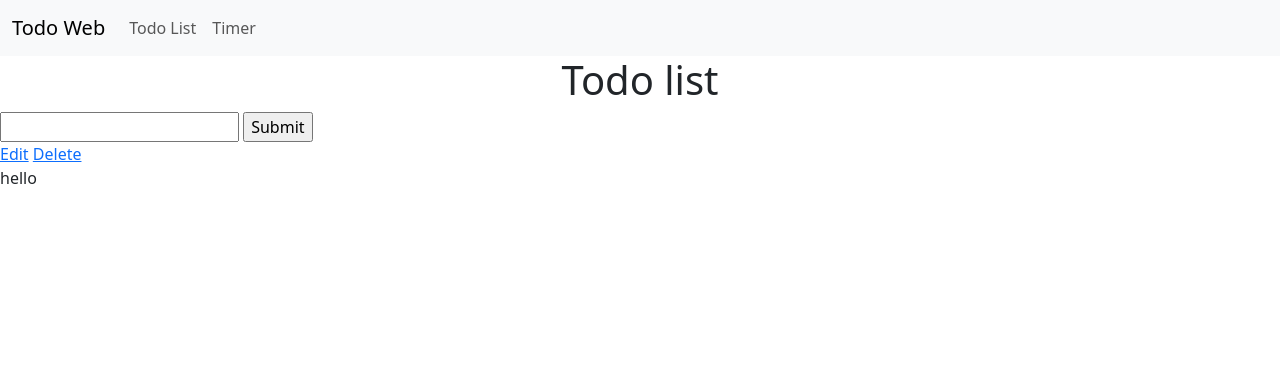
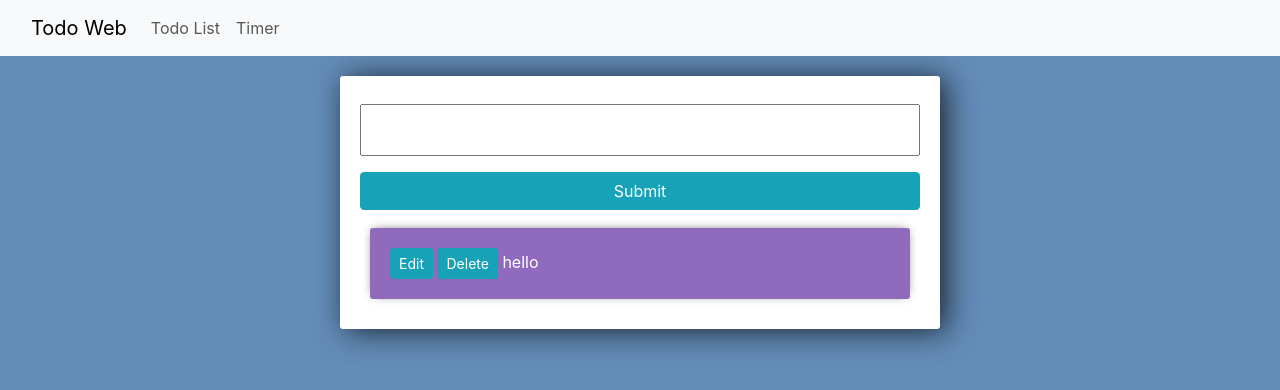
Before and after one commit to Arkimedij/todoapp, a Django app: page / in a window 1280 px wide. Shown: the top 390 px of the page. Run offline with Django 4.2, Linux system fonts and the light colour scheme; data comes from the database, SQL or seed files in the repository; both versions use the stored data as it was after the commit; some libraries are stand-ins or nearby versions.

Commit message:
first commit

```diff
--- a/todo/todoapp/templates/task.html
+++ b/todo/todoapp/templates/task.html
@@ -6,6 +6,54 @@
     <title>Todo List</title>
     <link href="https://cdn.jsdelivr.net/npm/bootstrap@5.3.2/dist/css/bootstrap.min.css" rel="stylesheet" integrity="sha384-T3c6CoIi6uLrA9TneNEoa7RxnatzjcDSCmG1MXxSR1GAsXEV/Dwwykc2MPK8M2HN" crossorigin="anonymous">
   </head>
+  <link rel="stylesheet" href="https://stackpath.bootstrapcdn.com/bootstrap/4.3.1/css/bootstrap.min.css" integrity="sha384-ggOyR0iXCbMQv3Xipma34MD+dH/1fQ784/j6cY/iJTQUOhcWr7x9JvoRxT2MZw1T" crossorigin="anonymous">
+
+  <style>
+
+    body{
+      background-color: #638CB8;
+    }
+
+    input{
+      width: 100%;
+      padding: 12px 20px;
+      margin: 8px 0;
+      box-sizing: border-box;
+    }
+
+    input::placeholder {
+      color: #d3d3d3;
+    }
+
+    .submit{
+      background-color: #6BA3E8;
+    }
+
+    .center-column{
+      width:600px;
+      margin: 20px auto;
+      padding:20px;
+      background-color: #fff;
+      border-radius: 3px;
+      box-shadow: 6px 2px 30px 0px rgba(0,0,0,0.75);
+    }
+
+    .item-row{
+      background-color: #906abd;
+      margin: 10px;
+      padding: 20px;
+      border-radius: 3px;
+      color: #fff;
+      font-size: 16px;
+      box-shadow: 0px -1px 10px -4px rgba(0,0,0,0.75);
+    }
+
+    .btn-danger{
+      background-color: #ffae19;
+      border-color: #e59400;
+    }
+
+  </style>
   <body>
     <nav class="navbar navbar-expand-lg bg-body-tertiary">
         <div class="container-fluid">
@@ -25,25 +73,26 @@
           </div>
         </div>
       </nav>
-    <center><h1>Todo list</h1></center>
-
+<div class = "center-column">
   <form method = "POST" action = "/">
     {% csrf_token %}
     {{form.title}}
-      <input type = "submit" name="Create Task">
+    <input class = 'btn btn-info' type = "submit" name="Create Task">
   </form>
 
   {% for task in tasks %}
-      <div>
-        <a href="{% url 'edit_task' task.id %}">Edit</a>
-        <a href="{% url 'delete' task.id %}">Delete</a>
-        <p>{{task}}</p>
+    <div class = 'item-row'>
+      <a class = 'btn btn-sm btn-info' href="{% url 'edit_task' task.id %}">Edit</a>
+      <a class = 'btn btn-sm btn-info' href="{% url 'delete' task.id %}">Delete</a>
+      {% if task.complete == True%}
+      <strike> {{task}}</task>
+      {% else %}
+      <span>{{task}}</span>
+      {% endif %}
     </div>
   {% endfor %}
 
-
-
-
+</div>
 
 </body>
 </html>
--- a/todo/todoapp/urls.py
+++ b/todo/todoapp/urls.py
@@ -3,6 +3,6 @@ from .import views
 urlpatterns = [
     path('',views.tasklist, name = 'task'),
     path('edit/<str:pk>/',views.edit_task, name = 'edit_task'),
-    path('<int:pk>/',views.Delete, name = 'delete'),
+    path('delete/<int:pk>/',views.Delete, name = 'delete'),
     path('timer/',views.timer,name = 'timer'),
 ]
--- a/todo/todoapp/views.py
+++ b/todo/todoapp/views.py
@@ -29,9 +29,12 @@ def edit_task(request, pk):
     return render(request,'edittask.html',context)
 
 def Delete(request,pk):
-    task_instance  = task.objects.get(id=pk)
-    task_instance.delete()
-    return redirect('/')
+    item  = task.objects.get(id=pk)
+    if request.method == 'POST':
+        item.delete()
+        return redirect('/')
+    context = {'item':item}
+    return render(request,'delete.html',context)
 
 def timer(request):
     return render(request,'timer.html')
```
Also changed, not shown: todo/todoapp/templates/delete.html (+8 -0 lines), todo/db.sqlite3. Lines whose indentation alone changed are shown as unchanged.
